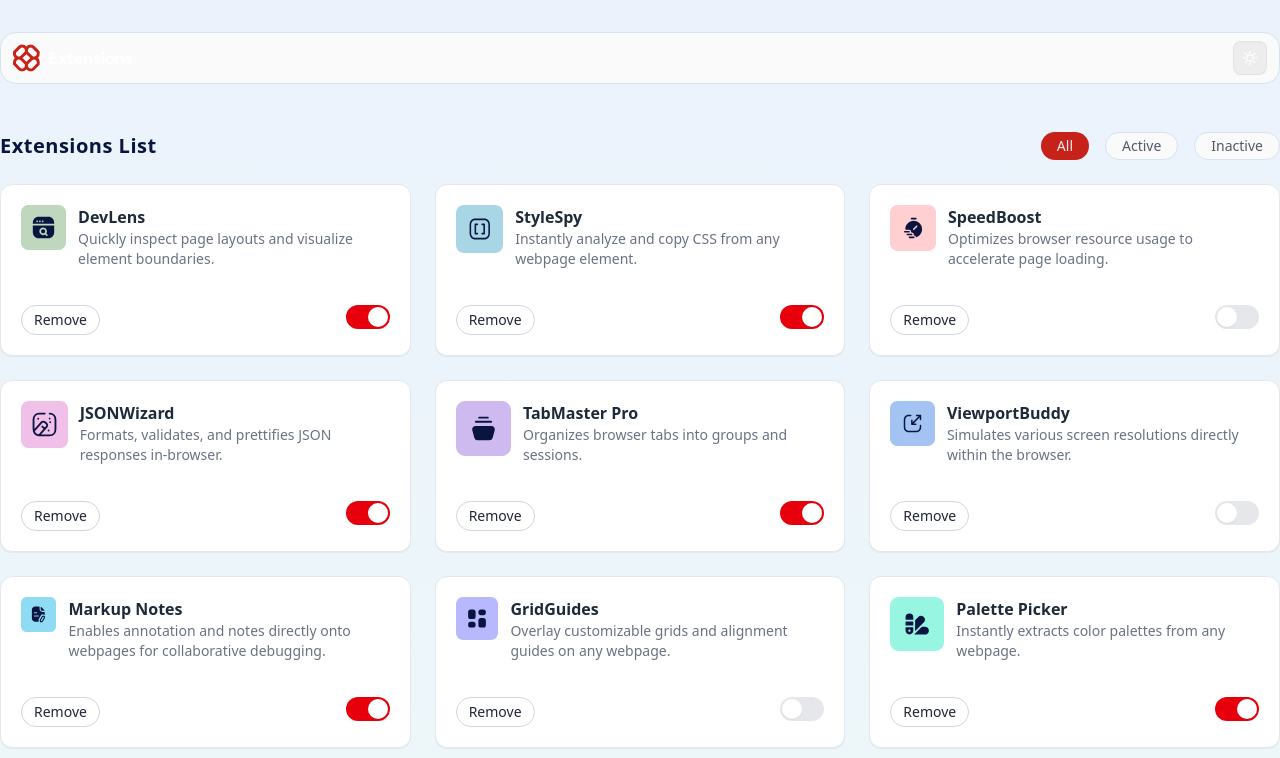
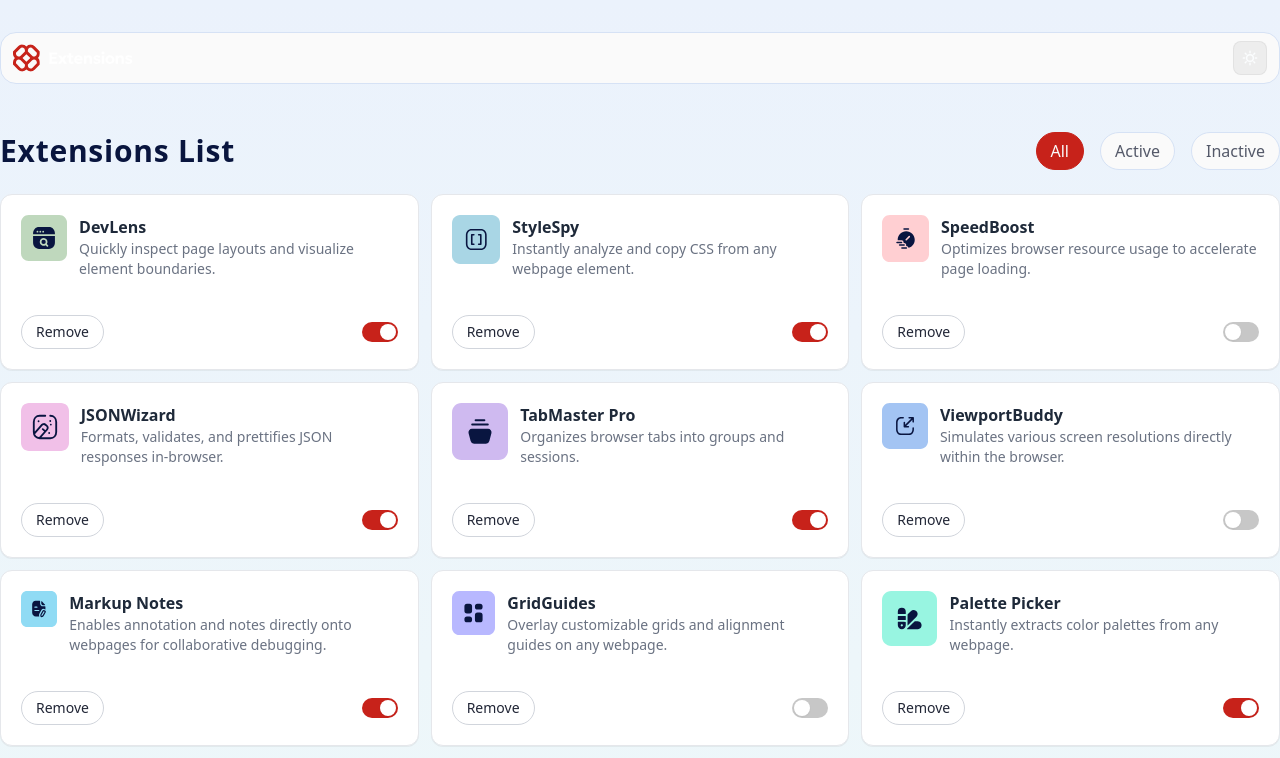
Before and after one commit to evoloshchenko/browser-extension-manager, a React (Vite) app: page / in a window 1280 px wide. Shown: the top 758 px of the page. Built offline with nearby package versions, Linux system fonts and the light colour scheme.

Commit message:
feat: add `onToggle`, `onRemove` and filter handlers

```diff
--- a/src/App.tsx
+++ b/src/App.tsx
@@ -2,8 +2,12 @@ import { ThemeProvider } from "./context/ThemeProvider";
 import { NavBar } from "./components/NavBar";
 import { ExtensionCard } from "./components/ExtensionCard";
 import data from "./data.json";
+import { useState } from "react";
 
 function App() {
+  const [extensions, setExtensions] = useState(data || []);
+  const [filter, setFilter] = useState("All");
+
   const filterButtons = [
     {
       title: "All",
@@ -17,24 +21,53 @@ function App() {
     },
   ];
 
+  const filteredExtensions = extensions.filter((extension) => {
+    switch (filter) {
+      case "Active":
+        return extension.isActive;
+      case "Inactive":
+        return !extension.isActive;
+      case "All":
+      default:
+        return true;
+    }
+  });
+
+  function handleToggleActive(id: string) {
+    setExtensions((prevExt) =>
+      prevExt.map((extension) =>
+        extension.id === id
+          ? { ...extension, isActive: !extension.isActive }
+          : extension
+      )
+    );
+  }
+
+  function handleRemove(id: string) {
+    setExtensions((prevExt) =>
+      prevExt.filter((extension) => extension.id !== id)
+    );
+  }
+
   return (
     <ThemeProvider>
-      <div className="dark:bg-dark-gradient bg-light-gradient py-8 px-4 lg:px-0">
+      <div className="dark:bg-dark-gradient bg-light-gradient min-h-screen py-8 px-4 lg:px-0">
         <div className="max-w-7xl mx-auto">
           <NavBar />
           {/* Filter Panel */}
-          <div className="pt-12 flex flex-row justify-between">
-            <h2 className="text-xl font-semibold tracking-wide dark:text-neutral-0 text-neutral-900">
+          <div className="lg:pt-12 pt-8 flex flex-col items-center justify-center lg:flex-row lg:justify-between">
+            <h2 className="text-xl lg:text-3xl font-semibold tracking-wide dark:text-neutral-0 text-neutral-900">
               Extensions List
             </h2>
-            <div className="flex gap-x-4">
+            <div className="flex gap-x-4 justify-between py-4 lg:py-0">
               {filterButtons.map((b, i) => (
                 <button
                   key={i}
+                  onClick={() => setFilter(b.title)}
                   className={
-                    b.active
-                      ? "px-4 dark:bg-red-500 text-sm dark:text-neutral-900 bg-red-700 text-neutral-100 rounded-3xl"
-                      : "px-4 dark:bg-neutral-700 dark:border-transparent bg-neutral-50 border border-neutral-200 text-neutral-600 text-sm dark:text-neutral-50 rounded-3xl"
+                    b.title === filter
+                      ? "px-3.5 py-1 lg:py-1.5 dark:bg-red-500 text-md dark:text-neutral-900 border border-red-700 bg-red-700 hover:bg-red-500 text-neutral-50 rounded-2xl lg:rounded-3xl cursor-pointer focus:ring-2 focus:ring-red-500"
+                      : "px-3.5 py-1 lg:py-1.5 dark:bg-neutral-700 dark:border-transparent bg-neutral-50 border border-neutral-200 text-neutral-600 text-md dark:text-neutral-50 rounded-2xl lg:rounded-3xl cursor-pointer  focus:ring-2 focus:ring-red-500"
                   }
                 >
                   {b.title}
@@ -43,9 +76,13 @@ function App() {
             </div>
           </div>
           {/* Extensions grid */}
-          <div className="grid py-4 lg:py-6 grid-cols-1 sm:grid-cols-2 lg:grid-cols-3 gap-6">
-            {data?.map((el) => (
-              <ExtensionCard data={el} />
+          <div className="grid py-4 lg:py-6 grid-cols-1 sm:grid-cols-2 lg:grid-cols-3 gap-3">
+            {filteredExtensions?.map((el) => (
+              <ExtensionCard
+                data={el}
+                onToggle={handleToggleActive}
+                onRemove={handleRemove}
+              />
             ))}
           </div>
         </div>
--- a/src/components/ExtensionCard.tsx
+++ b/src/components/ExtensionCard.tsx
@@ -1,15 +1,21 @@
 type Props = {
   data: {
+    id: string;
     logo: string;
     name: string;
     description: string;
     isActive: boolean;
   };
+  onToggle: (id: string) => void;
+  onRemove: (id: string) => void;
 };
 
-export function ExtensionCard({ data }: Props) {
+export function ExtensionCard({ data, onToggle, onRemove }: Props) {
   return (
-    <div className="flex flex-col bg-white border border-gray-200 shadow-2xs rounded-xl hover:shadow-md focus:outline-hidden focus:shadow-md transition dark:bg-neutral-800 dark:border-neutral-600">
+    <div
+      key={data.id}
+      className="flex flex-col bg-white border border-gray-200 shadow-2xs rounded-xl hover:shadow-md focus:outline-hidden focus:shadow-md transition dark:bg-neutral-800 dark:border-neutral-600"
+    >
       <div className="p-4 md:p-5">
         <div className="flex flex-row gap-x-3 pb-6 lg:pb-10 h-[100px]">
           <div>
@@ -24,22 +30,26 @@ export function ExtensionCard({ data }: Props) {
             </p>
           </div>
         </div>
-        <div className="flex justify-between mt-auto">
-          <button className="px-3 py-1 border border-gray-300 dark:border-gray-600 rounded-2xl text-sm dark:text-neutral-200 text-neutral-800">
+        <div className="flex justify-between items-center mt-auto">
+          <button
+            onClick={() => onRemove(data.id)}
+            className="px-3.5 py-1.5 border border-gray-300 dark:border-gray-600 rounded-3xl hover:bg-red-700 transition-all duration-300 ease-in-out hover:text-neutral-100 text-sm dark:hover:bg-red-500 dark:text-neutral-200 text-neutral-800 cursor-pointer focus:ring-2 focus:ring-red-500"
+          >
             Remove
           </button>
           <label
-            htmlFor="hs-basic-usage"
-            className="relative inline-block w-11 h-6 cursor-pointer"
+            htmlFor={data.id}
+            className="relative inline-block w-9 h-5 cursor-pointer"
           >
             <input
+              onChange={() => onToggle(data.id)}
               checked={data.isActive}
               type="checkbox"
-              id="hs-basic-usage"
-              className="peer sr-only"
+              id={data.id}
+              className="peer sr-only hover:cursor-pointer focus:ring-2 focus:ring-red-500"
             />
-            <span className="absolute inset-0 bg-gray-200 rounded-full transition-colors duration-200 ease-in-out peer-checked:bg-red-600 dark:bg-neutral-700 dark:peer-checked:bg-red-500 peer-disabled:opacity-50 peer-disabled:pointer-events-none"></span>
-            <span className="absolute top-1/2 start-0.5 -translate-y-1/2 size-5 bg-white rounded-full shadow-xs transition-transform duration-200 ease-in-out peer-checked:translate-x-full dark:bg-neutral-400 dark:peer-checked:bg-white"></span>
+            <span className="absolute inset-0 bg-neutral-300 rounded-full transition-colors duration-200 ease-in-out peer-checked:bg-red-700 hover:peer-checked:bg-red-500 dark:bg-neutral-600 dark:peer-checked:bg-red-400 dark:hover:peer-checked:bg-red-500 peer-disabled:opacity-50 peer-disabled:pointer-events-none"></span>
+            <span className="absolute top-1/2 start-0.5 -translate-y-1/2 size-4 bg-white rounded-full shadow-xs transition-transform duration-200 ease-in-out peer-checked:translate-x-full dark:bg-neutral-400 dark:peer-checked:bg-white"></span>
           </label>
         </div>
       </div>
--- a/src/components/NavBar.tsx
+++ b/src/components/NavBar.tsx
@@ -46,7 +46,7 @@ export function NavBar() {
       </div>
       <button
         onClick={handleModeToggle}
-        className="p-2 dark:bg-neutral-700 bg-neutral-100 rounded-lg border border-neutral-300/30 cursor-pointer"
+        className="p-2 dark:bg-neutral-700 bg-neutral-100 rounded-lg border border-neutral-300/30 cursor-pointer focus:ring-2 focus:ring-red-500"
       >
         <img className="w-4 h-4" src={theme === "light" ? moon : sun} />
       </button>
--- a/src/data.json
+++ b/src/data.json
@@ -1,71 +1,83 @@
 [
   {
+    "id": "1",
     "logo": "/images/logo-devlens.svg",
     "name": "DevLens",
     "description": "Quickly inspect page layouts and visualize element boundaries.",
     "isActive": true
   },
   {
+    "id": "2",
     "logo": "/images/logo-style-spy.svg",
     "name": "StyleSpy",
     "description": "Instantly analyze and copy CSS from any webpage element.",
     "isActive": true
   },
   {
+    "id": "3",
     "logo": "/images/logo-speed-boost.svg",
     "name": "SpeedBoost",
     "description": "Optimizes browser resource usage to accelerate page loading.",
     "isActive": false
   },
   {
+    "id": "4",
     "logo": "/images/logo-json-wizard.svg",
     "name": "JSONWizard",
     "description": "Formats, validates, and prettifies JSON responses in-browser.",
     "isActive": true
   },
   {
+    "id": "5",
     "logo": "/images/logo-tab-master-pro.svg",
     "name": "TabMaster Pro",
     "description": "Organizes browser tabs into groups and sessions.",
     "isActive": true
   },
   {
+    "id": "6",
     "logo": "/images/logo-viewport-buddy.svg",
     "name": "ViewportBuddy",
     "description": "Simulates various screen resolutions directly within the browser.",
     "isActive": false
   },
   {
+    "id": "7",
     "logo": "/images/logo-markup-notes.svg",
     "name": "Markup Notes",
     "description": "Enables annotation and notes directly onto webpages for collaborative debugging.",
     "isActive": true
   },
   {
+    "id": "8",
     "logo": "/images/logo-grid-guides.svg",
     "name": "GridGuides",
     "description": "Overlay customizable grids and alignment guides on any webpage.",
     "isActive": false
   },
   {
+    "id": "9",
     "logo": "/images/logo-palette-picker.svg",
     "name": "Palette Picker",
     "description": "Instantly extracts color palettes from any webpage.",
     "isActive": true
   },
   {
+    "id": "10",
     "logo": "/images/logo-link-checker.svg",
     "name": "LinkChecker",
     "description": "Scans and highlights broken links on any page.",
     "isActive": true
   },
   {
+    "id": "11",
     "logo": "/images/logo-dom-snapshot.svg",
     "name": "DOM Snapshot",
     "description": "Capture and export DOM structures quickly.",
     "isActive": false
   },
   {
+    "id": "12",
     "logo": "/images/logo-console-plus.svg",
     "name": "ConsolePlus",
     "description": "Enhanced developer console with advanced filtering and logging.",
```
